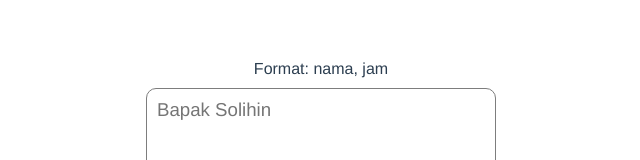
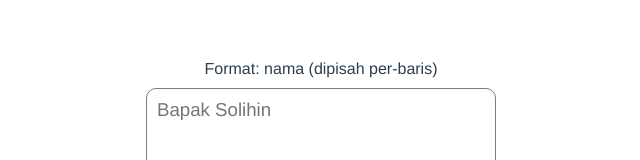
Before and after one commit to yahyasahaja/wedding-parser, a Vue app: page / in a window 1280 px wide. Shown: the top 160 px of the page, without its empty margins (319-959 px from the left). Built offline with nearby package versions, Linux system fonts and the light colour scheme; what v-clipboard would draw is missing.

Commit message:
adjustment for aldhy-2

```diff
--- a/src/App.vue
+++ b/src/App.vue
@@ -1,7 +1,7 @@
 <template>
   <div id="app">
     <label>
-      Format: nama, jam
+      Format: nama (dipisah per-baris)
     </label>
     <textarea
       v-model="urlsInput"
```
